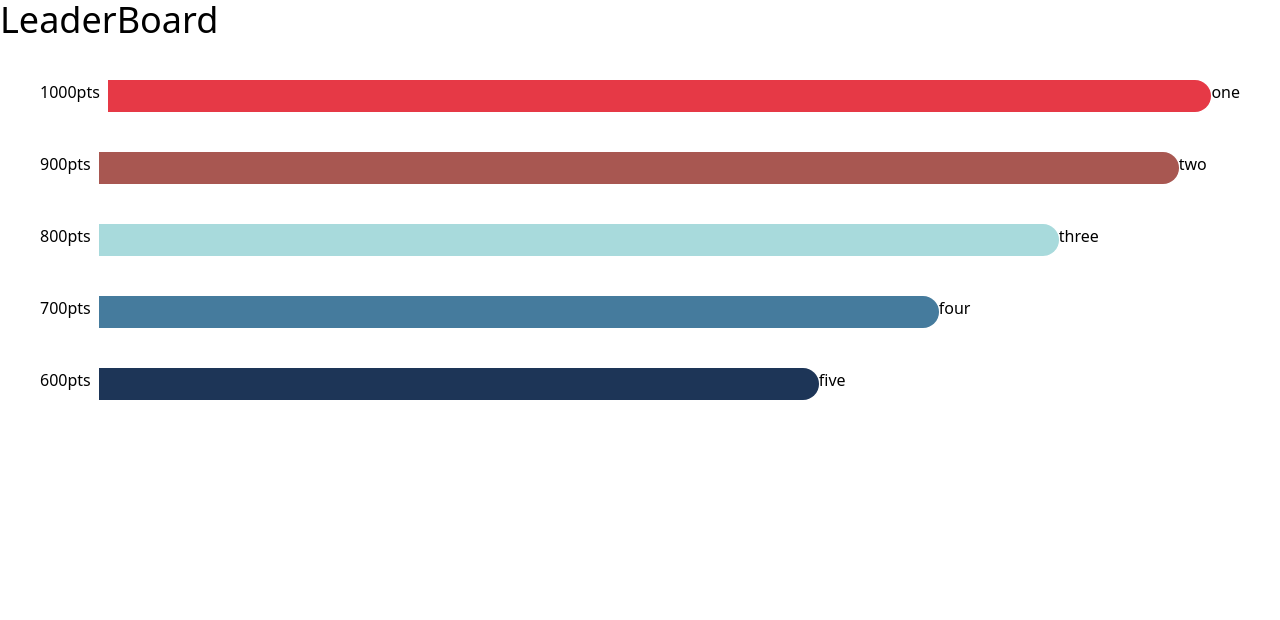
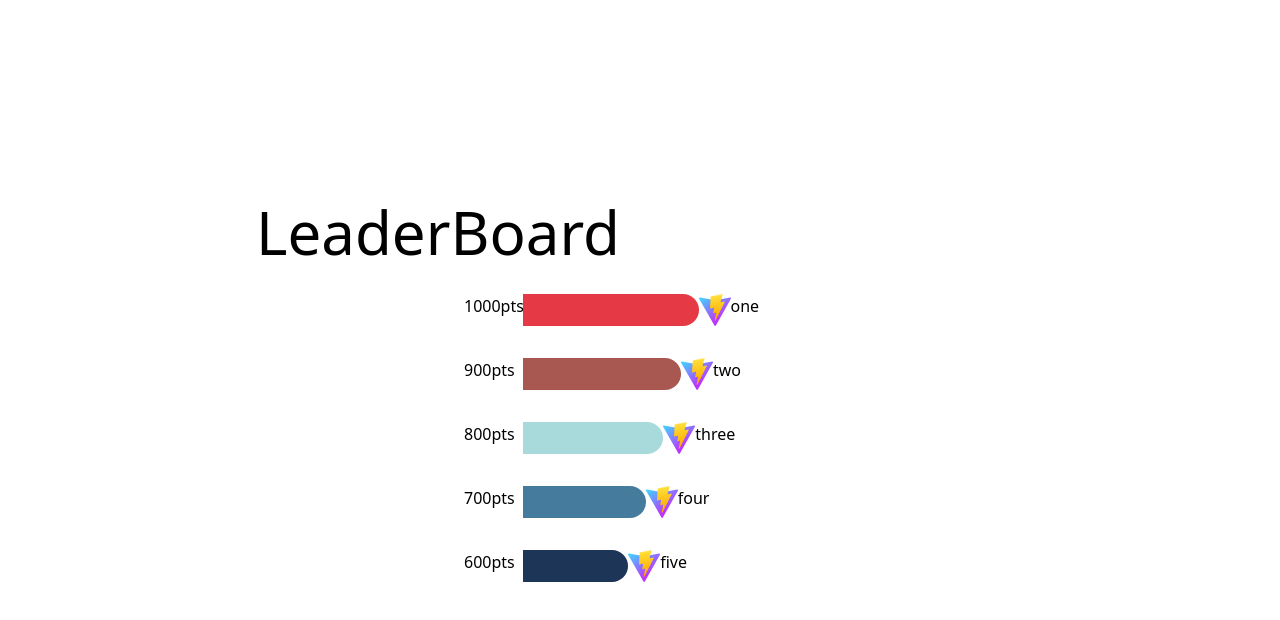
Before and after one commit to hkirat/quiz-app-next, a React (Vite) app in the folder frontend/: page / in a window 1280 px wide. Shown: the top 620 px of the page. Built offline with nearby package versions, Linux system fonts and the light colour scheme.

Commit message:
improve UI

```diff
--- a/frontend/src/components/leaderboard/LeaderBoard.tsx
+++ b/frontend/src/components/leaderboard/LeaderBoard.tsx
@@ -30,32 +30,29 @@ const playersData: PlayersType[] = [
   },
 ];
 
-
-const colors = [
-    "#E63946",
-    "#A85751",
-    "#A8DADC",
-    "#457B9D",
-    "#1D3557"
-]
+const colors = ["#E63946", "#A85751", "#A8DADC", "#457B9D", "#1D3557"];
 
 export const LeaderBoard = () => {
   const [players, setPlayers] = useState<PlayersType[]>([]);
 
   useEffect(() => {
     setPlayers(playersData);
-    console.log(players)
+    console.log(players);
   }, []);
   return (
-    <>
-    <section>
-      <h1 className="text-4xl">LeaderBoard</h1>
-    </section>
-    <section>
-        {
-            players.map((player, i) => <PointBar key = {i} player={player} color={colors[i]} /> )
-        }
-    </section>
-    </>
+    <div className="w-3/5 h-screen m-auto flex items-center">
+      <section className="w-full">
+        <section>
+          <h1 className="text-6xl mb-4">LeaderBoard</h1>
+        </section>
+        <section className="flex justify-center items-center">
+          <section className="w-1/2 grid grid-flow-row">
+            {players.map((player, i) => (
+              <PointBar key={i} player={player} color={colors[i]} />
+            ))}
+          </section>
+        </section>
+      </section>
+    </div>
   );
 };
--- a/frontend/src/components/leaderboard/PointBar.tsx
+++ b/frontend/src/components/leaderboard/PointBar.tsx
@@ -8,23 +8,24 @@ type Props = {
 };
 
 export const PointBar = ({ player, color }: Props) => {
-  const pointbar:  any = useRef(null);
+  const pointbar: any = useRef(null);
   console.log(color);
   useEffect(() => {
     gsap.to(pointbar.current, {
-      width: `${player.points / 10}%`,
+      width: `${player.points / 10 / 2}%`,
       duration: 3,
       background: color,
     });
   });
   return (
     <>
-      <section className="flex  m-10">
-          <div className="mr-2">{player.points}pts</div>
+      <section className="flex m-4">
+        <div className="w-1/6 text-right pr-2">{player.points}pts</div>
         <div
           ref={(el) => (pointbar.current = el)}
           className="w-4 h-8 rounded-r-2xl"
-          ></div>
+        ></div>
+        <img src="./vite.svg" alt="" />
         <div>{player.username}</div>
       </section>
     </>
```
